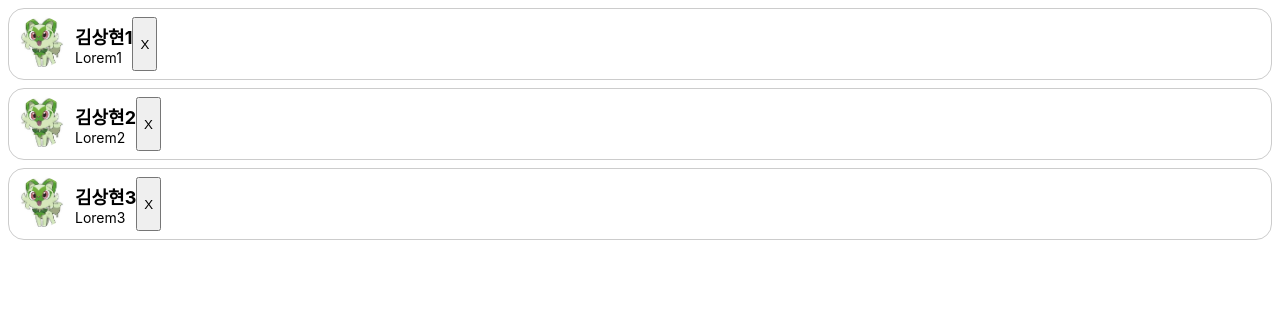
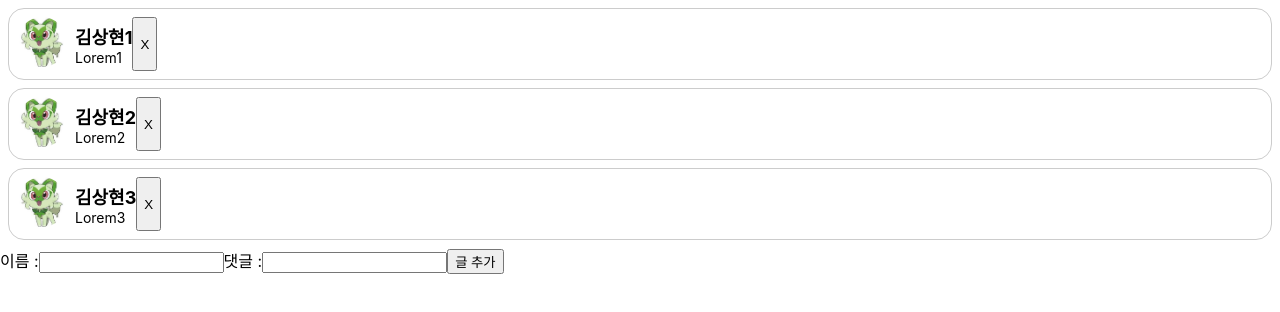
Before and after one commit to Wolrang/-ReactBasic, a React (Create React App) app: page / in a window 1280 px wide. Shown: the top 312 px of the page. Built offline with nearby package versions, Linux system fonts and the light colour scheme.

Commit message:
🎉 React Basic

```diff
--- a/src/component/CommentList.jsx
+++ b/src/component/CommentList.jsx
@@ -15,6 +15,17 @@ const comments = [
   }
 ]
 
+const newComments = [
+  {
+    name : "김상현4",
+    comment : "Lorem4",
+  },
+  {
+    name : "김상현5",
+    comment : "Lorem5"
+  }
+]
+
 function CommentList() {
   const [commentList, setCommentList] = useState(comments);
 
@@ -25,6 +36,38 @@ function CommentList() {
     setCommentList(newCommentList);
   }
 
+  const [inputs, setInputs] = useState({
+    name : "",
+    comment : ""
+  })
+
+  const {name, comment} = inputs;
+
+  const addComment = () => {
+    //   const add = {name: "ㅎㅎㅎ", comment: "ㅇㅇㅇㅇ"}
+    //   setCommentList([add, ...commentList]);
+
+    //   const newCommentList = ([...newComments, ...comments])
+    //   setCommentList(newCommentList)
+
+    const add = { name, comment }
+    setCommentList([add, ...commentList])
+
+    setInputs({
+      name: '',
+      comment: '',
+    });
+  }
+
+  const changeComment = (e) => {
+    const { name, value } = e.target;
+
+    setInputs({
+      ...inputs,
+      [name]: value
+    });
+  };
+
   return (
     <div>
       {
@@ -34,6 +77,24 @@ function CommentList() {
           )
         })
       }
+
+      이름 :
+      <input
+      type="text"
+      name="name"
+      value={name}
+      onChange={changeComment}>
+      </input>
+
+      댓글 :
+      <input
+      type="text"
+      name="comment"
+      value={comment}
+      onChange={changeComment}>
+       </input>
+
+      <button onClick={addComment}>글 추가</button>
     </div>
   )
 }
```
